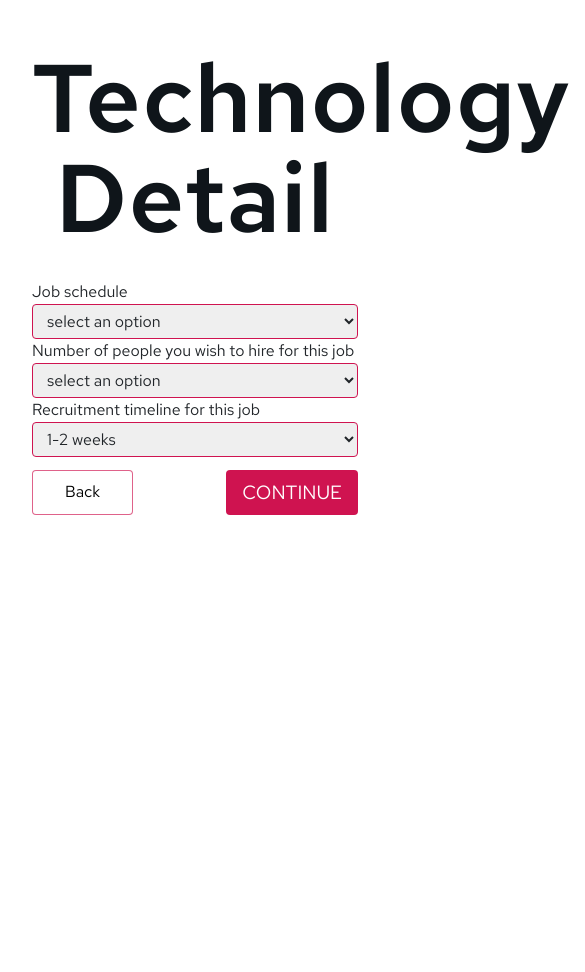
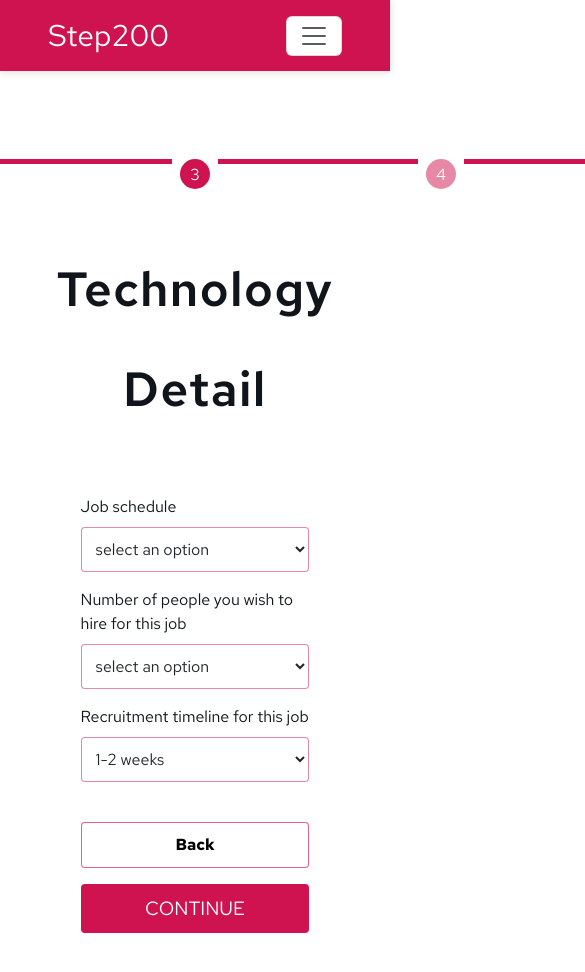
Before and after one commit to vzirshehryar/Recruitor_TeamOf2, a React (Create React App) app in the folder client/: page /company/techdetail in a window 390 px wide. Shown: the top 972 px of the page, 585 px wide, since content can reach past the window. Before the commit the page ends 844 px from the top, so only its background shows below. Built offline with nearby package versions, Linux system fonts and the light colour scheme.

Commit message:
fix: add comapny pages and fixed their css

```diff
--- a/client/src/routes/company/CreateAccount/CreateAccount.css
+++ b/client/src/routes/company/CreateAccount/CreateAccount.css
@@ -1,3 +1,4 @@
+/* Reset default styles for all elements */
 *,
 *::before,
 *::after {
@@ -6,33 +7,48 @@
   box-sizing: border-box;
 }
 
+/* Main container for the create account section */
 .create-account-main-container {
+  width: 100%;
+  display: flex;
+  justify-content: center;
+  align-items: center;
+  flex-direction: column;
   background: white;
-  padding-block: 3rem;
-  padding-inline: 2rem;
+  padding: 3rem 2rem; /* Combined padding shorthand */
   text-align: center;
 }
 
+/* Styling for the heading container */
 .create-account-heading-container {
   margin-bottom: 1.5rem;
 }
+
+/* Styling for the heading text */
 .create-account-heading {
+  width: 100%;
+  font-weight: 600;
   color: #0f151a;
   text-transform: capitalize;
+  font-size: 3rem; /* Increase the font size for better visibility */
+  margin: 0; /* Reset any default margin */
+  padding: 0; /* Reset any default padding */
 }
 
+/* Styling for the form container */
 .create-account-form-container {
   max-width: 46rem;
-  margin-inline: auto;
-  margin-top: 2rem;
+  width: 100%; /* Allow the form to take full width on smaller screens */
+  margin: 2rem auto; /* Center the form horizontally and add margin on top */
 }
 
+/* Styling for input and textarea elements */
 input,
 textarea {
   display: block;
   width: 100%;
-  padding-inline: 10px;
-  padding-block: 6px;
+  padding: 10px; /* Use shorthand for padding */
+  margin-bottom: 1rem; /* Add some vertical spacing between fields */
   border-radius: 4px;
   border: 1px solid #cf134f80;
   background: #fff;
@@ -40,39 +56,74 @@ textarea {
   font-size: 16px;
 }
 
+/* Styling for labels */
 label {
   font-weight: 400;
   display: block;
-  margin-bottom: 0.2rem;
+  margin-bottom: 0.5rem; /* Adjust spacing for labels */
   text-align: left;
-  margin-top: 0.8rem;
 }
 
+/* Styling for the submit button */
 .create-account-submit-button {
-  margin-top: 0.8rem;
+  margin-top: 1rem; /* Increase top margin for separation */
+  padding: 10px; /* Add padding to the button */
   width: 100%;
   background-color: #cf1350;
+  color: white; /* Set text color for better contrast */
   text-transform: uppercase;
-  font-size: 1.2rem;
+  font-size: 1rem; /* Adjust font size */
+  border: none; /* Remove default button border */
+  cursor: pointer;
 }
 
-/* .horizontal-timeline{
-    margin-inline: auto;
+.Horizontal-Line-below-header-parent {
+  display: flex;
+  flex-direction: row;
+  justify-content: center;
+  margin-top: 40px;
+}
+.round-horizontal {
+  background-color: #cf1350;
+  width: 30px;
+  height: 30px;
+  border-radius: 100px;
+  text-align: center;
+  line-height: 2;
+  color: white;
+}
+.line-horizontal {
+  background-color: #cf1350;
+  height: 5px;
+  width: 200px;
+  margin-top: 12px;
 }
 
-.horizontal-timeline-list{
-    display: flex;
-    /* flex-direction: column; */
-/* list-style-type: none;
+.opacity {
+  opacity: 0.5;
+}
+
+/* Media query for responsiveness */
+@media (max-width: 768px) {
+  .create-account-form-container {
+    max-width: 100%;
+    padding: 0 1rem;
+  }
+}
+@media (max-width: 955px) {
+  .Horizontal-Line-below-header-parent {
+    flex-direction: row;
     justify-content: center;
-    gap: 15rem;
+    align-items: flex-start;
+  }
+
+  .round-horizontal {
+    margin: 0 0.5rem; /* Adjust horizontal spacing between indicators */
+  }
+
+  .line-horizontal {
+    width: 200px; /* Adjust line width for smaller screens */
+    height: 5px;
+    margin: 0;
+  }
 }
-.horizontal-timeline-list li{
-    color: white;
-    font-size: 0.8rem;
-    text-align: center;
-    background-color: #CF1350;
-    height: 1.3rem;
-    width: 2.3rem;
-    border-radius: 100%;
-}  */
--- a/client/src/routes/company/CreateAccount/CreateAcount.js
+++ b/client/src/routes/company/CreateAccount/CreateAcount.js
@@ -1,18 +1,25 @@
 import React from "react";
 import "./CreateAccount.css";
-
+import Header from "../../Home/components/header";
+import Stepper from "../Stepper/Stepper";
 export const CreateAcount = () => {
   return (
+    <>
+     <Header />
     <div className="create-account-main-container">
-      {/* <div className="horizontal-timeline">
-        <ul className="horizontal-timeline-list">
-          <li className="li1">1</li>
-          <li className="li2">2</li>
-          <li className="li3">3</li>
-          <li className="li4">4</li>
-          <li className="li5">5</li>
-        </ul>
-      </div> */}
+    <div className="Horizontal-Line-below-header-parent">
+    <div className="round-horizontal">1</div>
+    <div className="line-horizontal"></div>
+    <div className="round-horizontal opacity">2</div>
+    <div className="line-horizontal "></div>
+    <div className="round-horizontal opacity">3</div>
+    <div className="line-horizontal"></div>
+    <div className="round-horizontal opacity">4</div>
+    <div className="line-horizontal"></div>
+    <div className="round-horizontal opacity">5</div>
+</div>
+
+
       <div className="create-account-heading-container">
         <h1 className="create-account-heading">Create an employer account</h1>
       </div>
@@ -49,5 +56,7 @@ export const CreateAcount = () => {
         </form>
       </div>
     </div>
+    </>
+
   );
 };
--- a/client/src/routes/company/JobBasics/JobBasics.css
+++ b/client/src/routes/company/JobBasics/JobBasics.css
@@ -0,0 +1,86 @@
+/* Reset default styles for all elements */
+*,
+*::before,
+*::after {
+  margin: 0;
+  padding: 0;
+  box-sizing: border-box;
+}
+
+/* Main container for the create account section */
+.create-account-main-container {
+  width: 100%;
+  display: flex;
+  justify-content: center;
+  align-items: center;
+  flex-direction: column;
+  background: white;
+  padding: 3rem 2rem; /* Combined padding shorthand */
+  text-align: center;
+}
+
+/* Styling for the heading container */
+.create-account-heading-container {
+  margin-bottom: 1.5rem;
+}
+
+/* Styling for the heading text */
+h1 {
+  width: 100%;
+  color: #0f151a;
+  text-transform: capitalize;
+  font-size: 3rem; /* Increase the font size for better visibility */
+}
+
+/* Styling for the form container */
+.create-account-form-container {
+  max-width: 46rem;
+  width: 100%; /* Allow the form to take full width on smaller screens */
+  margin: 2rem auto; /* Center the form horizontally and add margin on top */
+}
+
+/* Styling for input and textarea elements */
+input,
+textarea {
+  display: block;
+  width: 100%;
+  padding: 10px;
+  margin-bottom: 1rem;
+  border-radius: 4px;
+  border: 1px solid #cf134f80;
+  background: #fff;
+  font-family: "Poppins", sans-serif;
+  font-size: 16px;
+}
+
+/* Styling for labels */
+label {
+  font-weight: 500;
+  color: #0f151a;
+  display: block;
+  margin-bottom: 0.5rem;
+  text-align: left;
+}
+
+/* Styling for the submit button */
+.create-account-submit-button {
+  margin-top: 1rem;
+  padding: 10px;
+  width: 100%;
+  background-color: #cf1350;
+  color: white;
+  text-transform: uppercase;
+  font-size: 1rem;
+  border: none;
+  cursor: pointer;
+}
+
+/* Media query for responsiveness */
+@media (max-width: 768px) {
+  .create-account-form-container {
+    max-width: 100%;
+    padding: 0 1rem;
+  }
+
+  /* You can add more responsive styles as needed */
+}
--- a/client/src/routes/company/SetPreferences/SetPreferences.js
+++ b/client/src/routes/company/SetPreferences/SetPreferences.js
@@ -1,9 +1,11 @@
 import React from 'react'
 import "./SetPreferences.css"
-
+import Header from '../../Home/components/header';
 export const SetPreferences = () => {
   return (
-    <div className="create-account-main-container">
+    <>
+    <Header />
+       <div className="create-account-main-container">
       {/* <div className="horizontal-timeline">
         <ul className="horizontal-timeline-list">
           <li className="li1">1</li>
@@ -13,6 +15,17 @@ export const SetPreferences = () => {
           <li className="li5">5</li>
         </ul>
       </div> */}
+         <div className="Horizontal-Line-below-header-parent">
+          <div className="round-horizontal opacity">1</div>
+          <div className="line-horizontal"></div>
+          <div className="round-horizontal opacity">2</div>
+          <div className="line-horizontal "></div>
+          <div className="round-horizontal opacity">3</div>
+          <div className="line-horizontal"></div>
+          <div className="round-horizontal ">4</div>
+          <div className="line-horizontal"></div>
+          <div className="round-horizontal opacity">5</div>
+      </div>
       <div className="create-account-heading-container">
         <h1 className="create-account-heading">Set Preferences</h1>
       </div>
@@ -61,5 +74,6 @@ export const SetPreferences = () => {
         </form>
       </div>
     </div>
+    </>
   );
 }
--- a/client/src/routes/company/TechnologyDetail/TechnologyDetail.css
+++ b/client/src/routes/company/TechnologyDetail/TechnologyDetail.css
@@ -20,3 +20,106 @@
   text-transform: uppercase;
   font-size: 1.2rem;
 }
+
+.create-account-heading-container{
+  margin-top: 50px;
+}
+.create-account-main-container {
+  width: 100%;
+  display: flex;
+  justify-content: center;
+  align-items: center;
+  flex-direction: column;
+  background: white;
+  padding: 3rem 2rem;
+  text-align: center;
+}
+
+/* Styling for the heading container */
+.create-account-heading-container {
+  margin-bottom: 1.5rem;
+}
+
+/* Styling for the heading text */
+.create-account-heading {
+  width: 100%;
+  color: #0f151a;
+  text-transform: capitalize;
+  font-size: 3rem;
+}
+
+/* Styling for the form container */
+.create-account-form-container {
+  max-width: 46rem;
+  width: 100%;
+  margin: 2rem auto;
+}
+
+/* Styling for select inputs */
+.create-account-form-container select {
+  display: block;
+  width: 100%;
+  padding: 10px;
+  margin-bottom: 1rem;
+  border-radius: 4px;
+  border: 1px solid #cf134f80;
+  background: #fff;
+  font-family: "Poppins", sans-serif;
+  font-size: 16px;
+}
+
+/* Styling for labels */
+.create-account-form-container label {
+  font-weight: 400;
+  display: block;
+  margin-bottom: 0.5rem;
+  text-align: left;
+}
+
+/* Styling for buttons */
+.form-button-div {
+  display: flex;
+  width: 100%;
+  justify-content: space-between;
+  margin-top: 1.5rem;
+}
+
+.form-back-button,
+.tech-detail-submit-button {
+  padding: 10px 20px;
+  border-radius: 4px;
+  cursor: pointer;
+}
+
+.form-back-button {
+  background-color: white;
+  color: #000000;
+  border: 1px solid #cf134fa9;
+  font-weight: bold;
+}
+
+.tech-detail-submit-button {
+  background-color: #cf1350;
+  color: white;
+  text-transform: uppercase;
+  font-size: 1.2rem;
+  border: none;
+}
+
+/* Media query for responsiveness */
+@media (max-width: 768px) {
+  .create-account-form-container {
+    max-width: 80%;
+  }
+
+  .form-button-div {
+    flex-direction: column;
+    align-items: flex-start;
+  }
+
+  .form-back-button,
+  .tech-detail-submit-button {
+    width: 100%;
+    margin-top: 1rem;
+  }
+}
--- a/client/src/routes/company/TechnologyDetail/TechnologyDetail.js
+++ b/client/src/routes/company/TechnologyDetail/TechnologyDetail.js
@@ -1,10 +1,13 @@
 import React from "react";
 import "../CreateAccount/CreateAccount.css";
 import "./TechnologyDetail.css"
+import Header from "../../Home/components/header";
 
 export const TechnologyDetail = () => {
   return (
-    <div className="create-account-main-container">
+    <>
+    <Header />
+        <div className="create-account-main-container">
       {/* <div className="horizontal-timeline">
         <ul className="horizontal-timeline-list">
           <li className="li1">1</li>
@@ -14,6 +17,17 @@ export const TechnologyDetail = () => {
           <li className="li5">5</li>
         </ul>
       </div> */}
+       <div className="Horizontal-Line-below-header-parent">
+          <div className="round-horizontal opacity">1</div>
+          <div className="line-horizontal"></div>
+          <div className="round-horizontal opacity">2</div>
+          <div className="line-horizontal "></div>
+          <div className="round-horizontal ">3</div>
+          <div className="line-horizontal"></div>
+          <div className="round-horizontal opacity">4</div>
+          <div className="line-horizontal"></div>
+          <div className="round-horizontal opacity">5</div>
+      </div>
       <div className="create-account-heading-container">
         <h1 className="create-account-heading">Technology Detail</h1>
       </div>
@@ -48,5 +62,6 @@ export const TechnologyDetail = () => {
         </form>
       </div>
     </div>
+    </>
   );
 };
```
Also changed, not shown: client/src/routes/company/JobBasics/JobBasics.js (+17 -2 lines).
